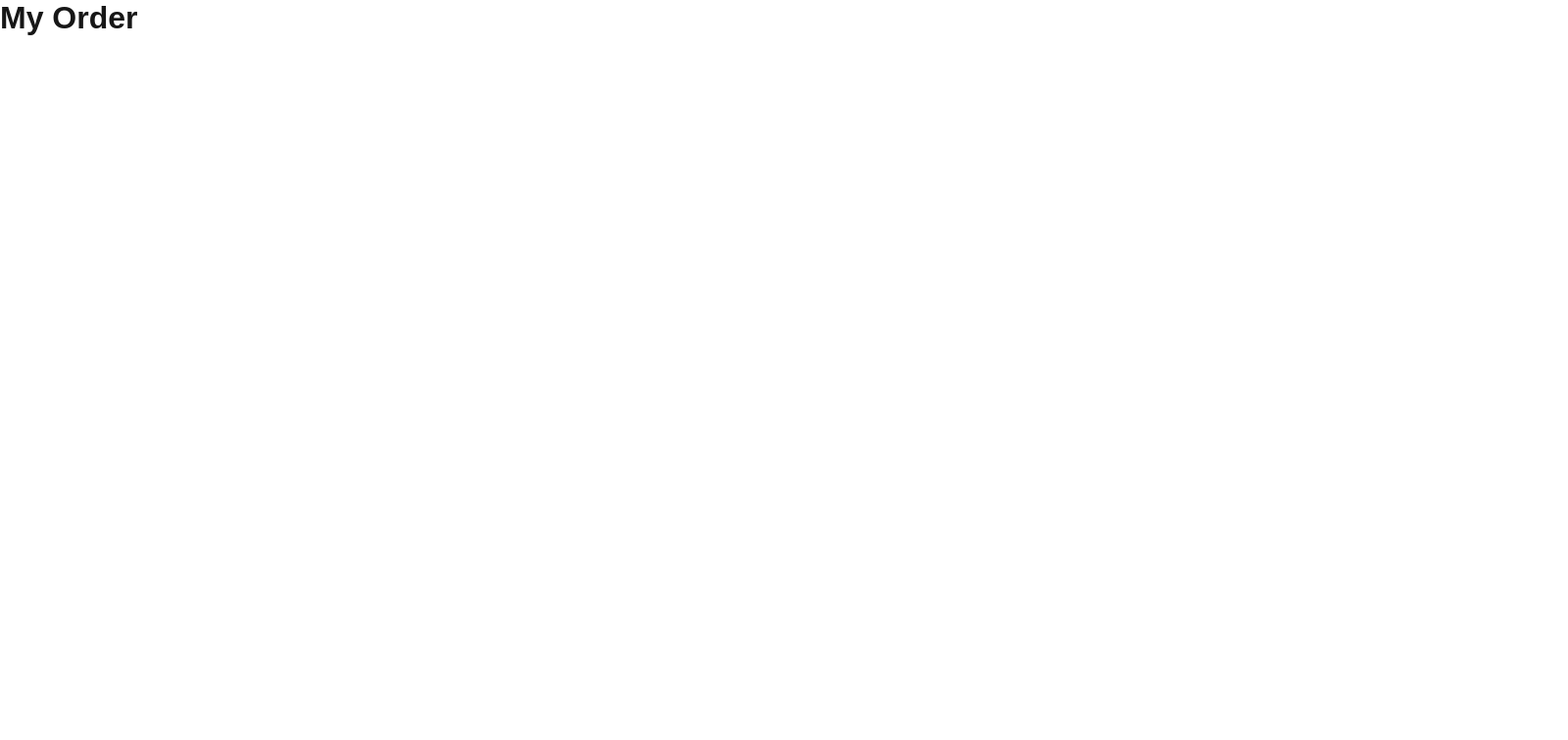
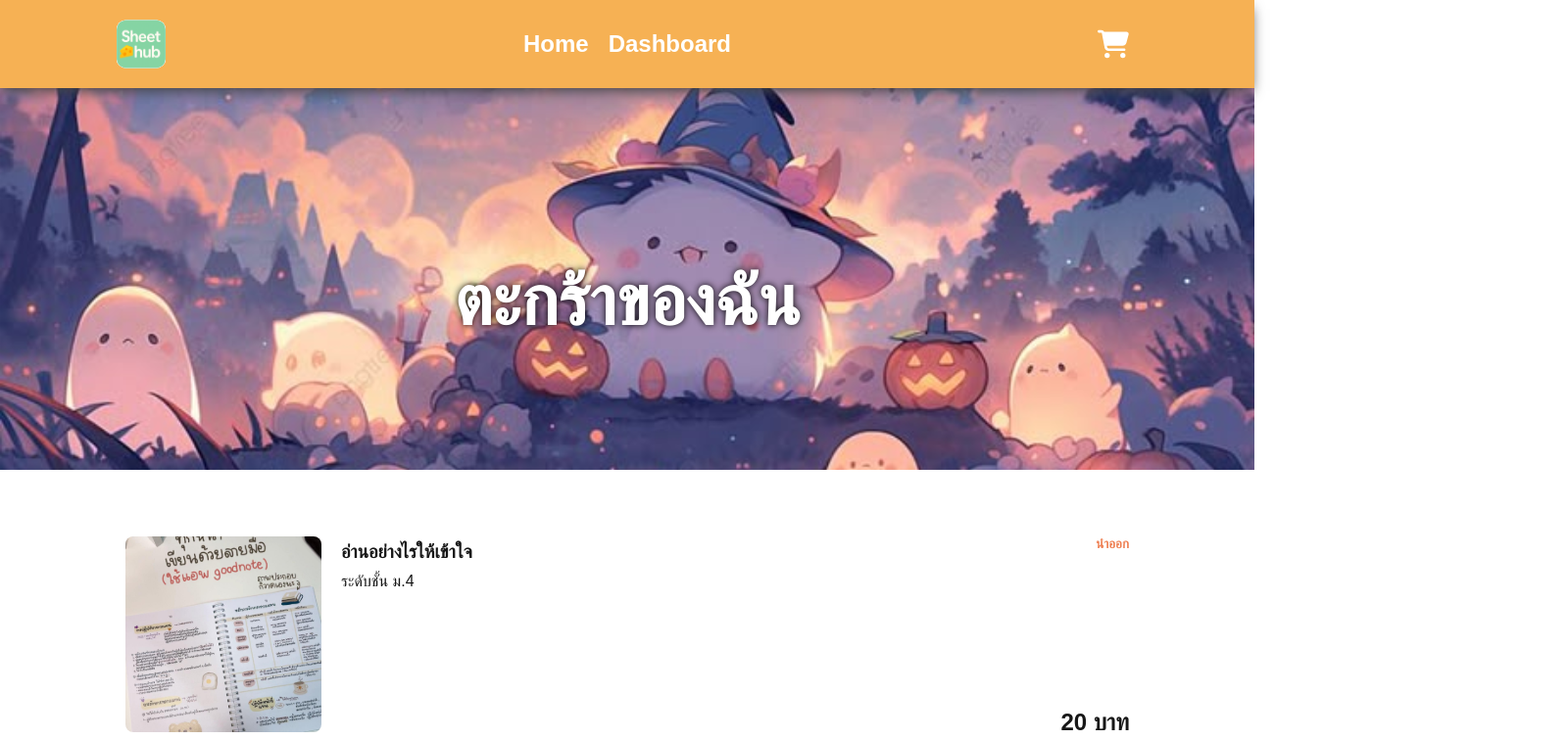
Before and after one commit to Ninetynine8998/CN334-WebDev-Final-Project, a Next.js app in the folder Frontend/: page /cart in a window 1280 px wide. Shown: the top 756 px of the page at 98% size, 1600 px wide, since content can reach past the window. Built offline with nearby package versions, Linux system fonts and the light colour scheme.

Commit message:
cart page

```diff
--- a/Frontend/src/app/cart/page.js
+++ b/Frontend/src/app/cart/page.js
@@ -1,7 +1,202 @@
-export default function MyOrder() {
+
+
+"use client";
+
+import { useRouter } from 'next/navigation';
+import Image from "next/image";
+import Container from "@/components/Container";
+import { LIGHT_BLUE_COLOR, RED_COLOR } from "@/components/Constant";
+import { useEffect, useState } from 'react';
+
+const mockData = [
+    {
+        sheet_id: 1,
+        name: 'อ่านอย่างไรให้เข้าใจ',
+        subject_code: "TH112",
+        level: "ม.4",
+        price: 20,
+        image: 'sheet1.svg',
+    },
+    {
+        sheet_id: 2,
+        name: 'อ่านอย่างไรให้เข้าใจ',
+        subject_code: "TH112",
+        level: "ม.4",
+        price: 20,
+        image: 'sheet1.svg',
+    },
+];
+
+export default function Cart() {
+    const router = useRouter();
+    const [sheets, setSheets] = useState(mockData);
+    const [totalPrice, setTotalPrice] = useState(0);
+
+    useEffect(() => {
+        const total = sheets.reduce((sum, item) => sum + item.price, 0);
+        setTotalPrice(total);
+    }, [sheets]);
+
+    const handleRemove = (id) => {
+        const filtered = sheets.filter((item) => item.sheet_id !== id);
+        setSheets(filtered);
+    };
+
+    const render_orderList = (order) => (
+        <div key={order.sheet_id} style={{
+            display: 'flex',
+            gap: '15px',
+            alignItems: 'center'
+        }}>
+            <div>
+                <Image
+                    src={`/${order.image}`}
+                    alt="sheet"
+                    width={200}
+                    height={200}
+                    style={{
+                        objectFit: 'cover',
+                        borderRadius: '8px',
+                    }}
+                />
+            </div>
+
+            <div style={{
+                height: '100%',
+                width: '90%',
+
+                display: 'flex',
+                flexDirection: 'column',
+                gap: '5%',
+                padding: '5px',
+            }}>
+                <h3>{order.name}</h3>
+                <p>ระดับชั้น {order.level}</p>
+            </div>
+
+
+            <div style={{
+                height: '100%',
+                width: '10%',
+            }}>
+                <button
+                    onClick={() => handleRemove(order.sheet_id)}
+                    style={{
+                        background: 'none',
+                        border: 'none',
+                        color: RED_COLOR,
+                        fontWeight: 'bold',
+                        cursor: 'pointer',
+                        width: "100%",
+                        height: "10%",
+
+                        display: 'flex',
+                        justifyContent: 'flex-end',
+                        alignItems: 'flex-start',
+                    }}
+                >
+                    นำออก
+                </button>
+                <p style={{
+                    fontWeight: 'bold',
+                    fontSize: '150%',
+                    height: '90%',
+
+                    display: 'flex',
+                    justifyContent: 'flex-end',
+                    alignItems: 'flex-end',
+                }}>
+                    {order.price} บาท
+                </p>
+            </div>
+        </div>
+    );
+
     return (
         <div>
-            <h1>My Order</h1>
+            <Container>
+
+                <div className="image-section" style={{
+                    height: "10%",
+
+                }}>
+                    <Image
+                        aria-hidden
+                        src="/image3.svg"
+                        alt="icon icon"
+                        width={250}
+                        height={400}
+                        style={{
+                            objectFit: "cover",
+                            objectPosition: "100% 70%",
+                            width: "100%",
+                            zIndex: 0,
+
+                        }}
+                    />
+                    <h1
+                        style={{
+                            position: "absolute",
+                            top: "35%",
+                            color: "white",
+                            fontSize: "3rem",
+                            fontWeight: "bold",
+                            zIndex: 0,
+                            textShadow: "0 0 5px #000",
+                            width: '100%',
+                            display: 'flex',
+                            justifyContent: 'center',
+                            scale: '1.5',
+                        }}
+                    >
+                        {'ตะกร้าของฉัน'}
+                    </h1>
+                </div>
+
+                <div style={{
+                    paddingInline: "10%",
+                    marginTop: "5%",
+                }}>
+
+                    <div style={{ display: 'grid', rowGap: '20px' }}>
+                        {sheets.map(render_orderList)}
+                    </div>
+
+                    <div style={{
+                        width: "100%",
+                        display: 'flex',
+                        justifyContent: 'flex-end'
+                    }}>
+                        <div style={{
+                            marginTop: '10%',
+                            display: 'flex',
+                            flexDirection: 'column',
+                            justifyContent: 'flex-end',
+                            textAlign: 'end',
+                            gap: '20px',
+                            width: '30%',
+                        }}>
+                            <p style={{ fontSize: "150%" }}>รวม {totalPrice} บาท</p>
+                            <button
+                                onClick={() => router.push(`/checkout`)}
+                                style={{
+                                    backgroundColor: LIGHT_BLUE_COLOR,
+                                    padding: "10px 20px",
+                                    borderRadius: "5px",
+                                    border: "none",
+                                    color: "white",
+                                    fontWeight: "bold",
+                                    fontSize: '1rem',
+                                    cursor: "pointer",
+                                }}
+                            >
+                                สั่งซื้อ
+                            </button>
+                        </div>
+                    </div>
+                </div>
+
+            </Container>
         </div>
-    )
+    );
 }
--- a/Frontend/src/app/sheet/page.js
+++ b/Frontend/src/app/sheet/page.js
@@ -130,7 +130,6 @@
     return (
         <div>
             <Container>
-                <h1>Sheet</h1>
                 <div className="image-section" style={{
                     height: "10%",
 
--- a/Frontend/src/components/Constant.js
+++ b/Frontend/src/components/Constant.js
@@ -3,3 +3,4 @@
 export const DARK_BLUE_COLOR = "#0C2756";
 export const LIGHT_BLUE_COLOR = "#05C1B9";
 export const WHITE_COLOR = "#FFFFFF";
+export const RED_COLOR = "#EE7E50";
--- a/Frontend/src/components/Container.js
+++ b/Frontend/src/components/Container.js
@@ -9,6 +9,7 @@
             </div>
 
             {children}
+
             <Footer style={{ marginTop: '10%' }} />
         </div>
     )
```
Also changed, not shown: Frontend/src/app/checkout/page.js (added, +11 -0 lines), Frontend/public/image3.svg (added).
